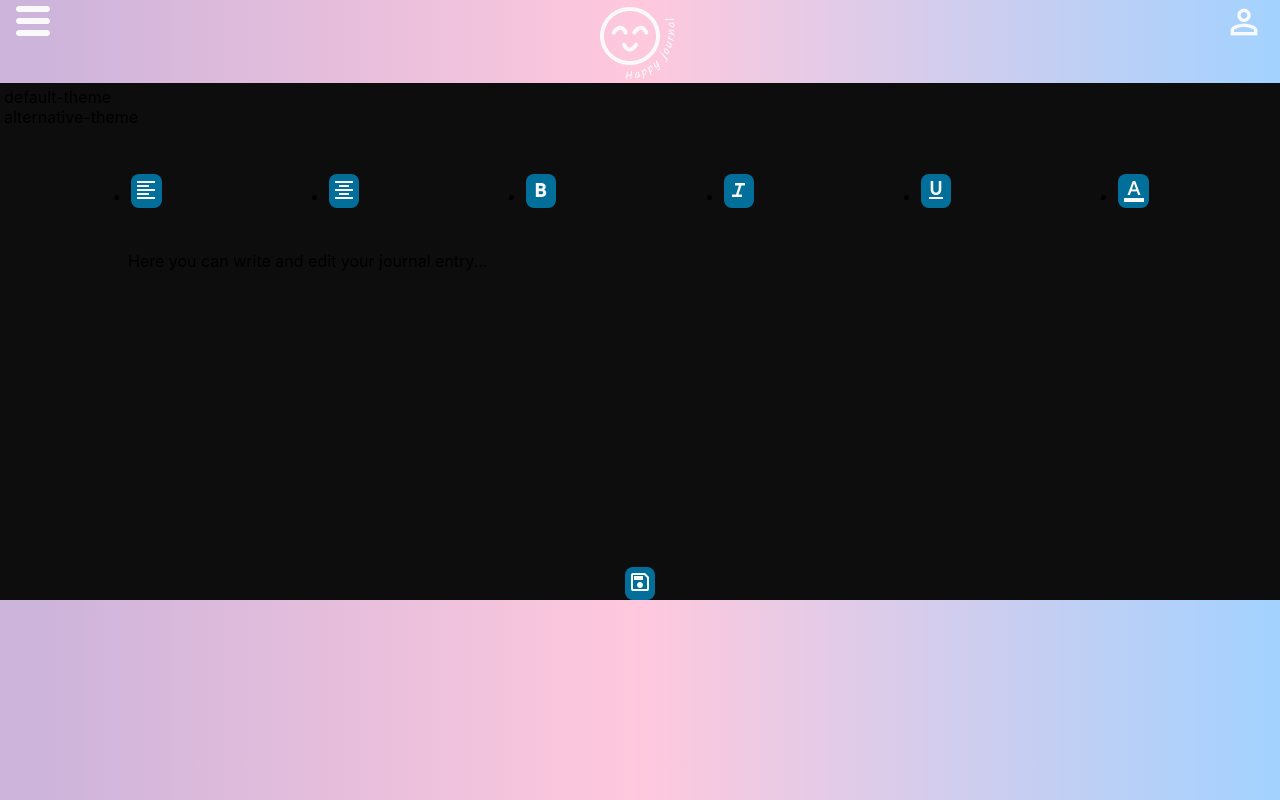
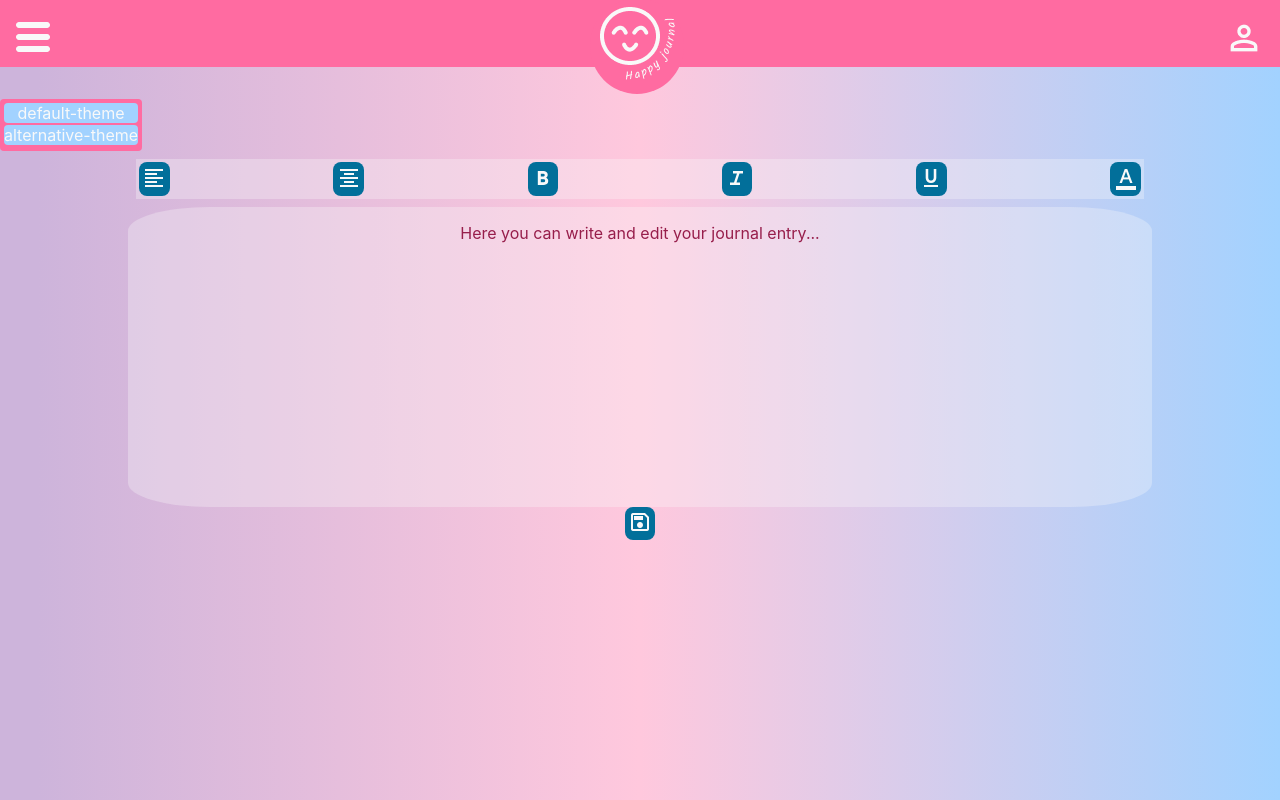
Before and after one commit to SophiaSaks/jasper-and-sophia, a React (Create React App) app: page / in a window 1280 px wide. Built offline with nearby package versions, Linux system fonts and the light colour scheme.

Commit message:
[fix/styling] add-typescript - Solve errors and styling issues

```diff
--- a/src/App.scss
+++ b/src/App.scss
@@ -1,42 +1,34 @@
+* {
+  box-sizing: border-box;
+  margin: 0;
+  padding: 0;
+}
+
+:root {
+  --background: linear-gradient(90deg, rgba(205, 180, 219, 1) 3%, rgba(255, 200, 221, 1) 50%, rgba(162, 210, 255, 1) 100%);
+  --text: #F9f9f9;
+  --nav-background: #FF6BA1;
+  --outputBackground: #f9f9f950;
+  --outputText: #971e4b;
+}
+
+.darkTheme {
+}
+
+
+ul {
+  list-style: none;
+}
+
+
 .App {
-  position: absolute;
-  inset: 0;
-  background: linear-gradient(90deg, rgba(205, 180, 219, 1) 3%, rgba(255, 200, 221, 1) 50%, rgba(162, 210, 255, 1) 100%);
+  height: 100vh;
+  background: var(--background);
+  color: var(--text);
+  text-align: center;
 }
 
 .main-content {
-  margin-top: var(--spacing-md);
-  background: var(--main-background);
+  margin-top: 2rem;
+  background: var(--mainBackground);
 }
-
-.text {
-  color: var(--light-1);
-}
-
-.bg {
-  background-color: var(--light-1);
-}
-
-.menu {
-  background-color: var(--background-menu);
-}
-
-.error-message {
-  color: var(--error-color);
-}
-
-.success-message {
-  color: var(--success-color);
-}
-
-.info-message {
-  color: var(--info-color);
-}
-
-.warning-message {
-  color: var(--warning-color);
-}
-
-.accent-message {
-  color: var(--accent-color);
-}
--- a/src/App.tsx
+++ b/src/App.tsx
@@ -2,8 +2,8 @@ import './App.scss';
 import Navbar from './components/Navbar';
 import RichTextEditor from './components/RichTextEditor';
 import { Menu } from './components/Menu/Menu';
-import { useThemeContext } from '@/context/useThemeContext';
-import { Theme } from '@/context/theme.config';
+import { useThemeContext } from './context/useThemeContext';
+import { Theme } from './context/theme.config';
 
 function App() {
     const { themeName, setThemeName } = useThemeContext();
--- a/src/components/Menu/Menu.scss
+++ b/src/components/Menu/Menu.scss
@@ -1,57 +1,29 @@
-.text {
-    color: var(--text-color);
-    font-size: var(--text-md);
-}
-
-.title {
-    font-size: var(--text-lg);
-    color: var(--text-color);
-}
-
 .menu__container {
   position: relative;
   display: flex;
   flex-direction: column;
+  width: fit-content;
   padding: var(--p-4);
   border-radius: var(--p-4);
-    background: var(--background-color-menu);
+  background: var(--pink);
 }
 
 .menu__item {
   display: block;
   position: relative;
-    background: var(--accent-color);
+  background: var(--blue);
+  margin-bottom: var(--p-2);
   list-style-type: none;
   border-radius: var(--p-4);
   overflow: hidden;
+  cursor: pointer;
 }
 
 .menu__label {
   font-size: var(--text-md);
-    color: var(--text-color-light);
+  color: var(--light-1);
+
+  &:hover {
+    color: var(--light-2);
   }
-
-/*.container {*/
-/*    display: block;*/
-/*    position: relative;*/
-/*    text-align: justify;*/
-/*    word-break: break-word;*/
-/*    hyphens: auto;*/
-/*    background-color: var(--background-color-light);*/
-/*}*/
-
-.p-2 {
-    padding: var(--p-2);
 }
-
-.p-4 {
-    padding: var(--p-4);
-}
-
-.p-8 {
-    padding: var(--p-8);
-}
-
-.p-16 {
-    padding: var(--p-16);
-}
--- a/src/context/ThemeProvider.tsx
+++ b/src/context/ThemeProvider.tsx
@@ -6,7 +6,7 @@ import {
     useEffect,
     useState,
 } from 'react';
-import { Theme, THEMES } from '@/context/theme.config';
+import { Theme, THEMES } from './theme.config';
 
 interface ThemeContextState {
     themeName: Theme;
--- a/src/context/theme.config.ts
+++ b/src/context/theme.config.ts
@@ -4,6 +4,6 @@ export enum Theme {
 }
 
 export const THEMES = {
-    [Theme.DEFAULT]: () => import('@/theme/default.scss'),
-    [Theme.ALTERNATIVE]: () => import('@/theme/alternative.scss'),
+    [Theme.DEFAULT]: () => import('../theme/default.scss'),
+    [Theme.ALTERNATIVE]: () => import('../theme/alternative.scss'),
 };
--- a/src/context/useThemeContext.ts
+++ b/src/context/useThemeContext.ts
@@ -1,4 +1,4 @@
 import { useContext } from 'react';
-import { ThemeContext } from '@/context/ThemeProvider';
+import { ThemeContext } from './ThemeProvider';
 
 export const useThemeContext = () => useContext(ThemeContext);
--- a/src/index.tsx
+++ b/src/index.tsx
@@ -2,7 +2,7 @@ import { createRoot } from 'react-dom/client';
 import './index.css';
 
 import App from './App';
-import { ThemeProvider } from '@/context/ThemeProvider';
+import { ThemeProvider } from './context/ThemeProvider';
 
 const root = document.getElementById('root');
 if (!root) {
--- a/tsconfig.json
+++ b/tsconfig.json
@@ -30,6 +30,9 @@
       "@/components/*": [
         "src/components/*"
       ],
+      "@/context/*": [
+        "src/context/*"
+      ],
       "@/theme/*": [
         "src/theme/*"
       ],
@@ -48,6 +51,7 @@
     "src",
     "src/theme/**/*",
     "src/components/**/*",
+    "src/context/**/*",
     "src/assets/**/*",
     "src/types/**/*"
   ]
```
Lines whose indentation alone changed are shown as unchanged.
